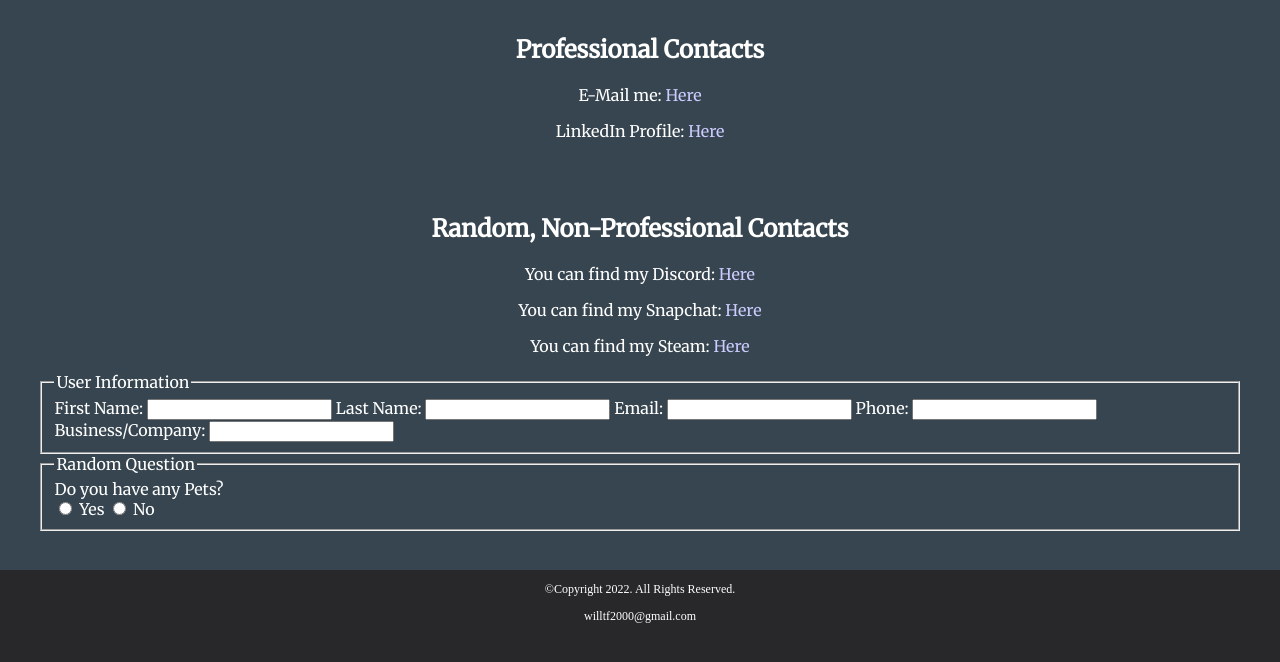
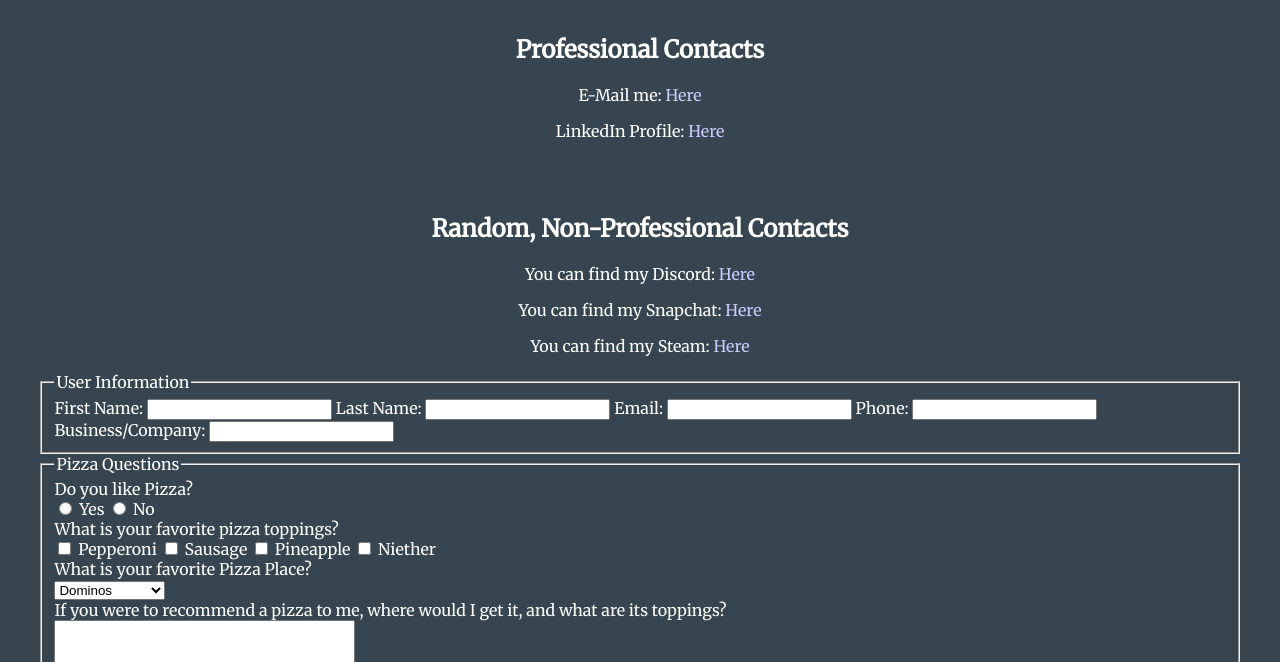
Before and after one commit to BobbyTerence/FinalProject, a plain HTML site: page contact.html in a window 1280 px wide. Shown: the part 290-952 px from the top of the page. Before the commit the page ends 926 px from the top, so only its background shows below. Drawn offline with nearby package versions, Linux system fonts and the light colour scheme.

Commit message:
Finished content for final project

```diff
--- a/contact.html
+++ b/contact.html
@@ -58,7 +58,7 @@
       </div>
 
       <form>
-        <fieldset> <!-- Basic User information -->
+        <fieldset class = "user-info"> <!-- Basic User information -->
           <legend> User Information </legend>
           <label for = "fName"> First Name: </label>
           <input ty[e = "text" id = "fName" name = "fName" required>
@@ -76,14 +76,44 @@
           <input type = "text" name = "busn" id = "busn">
         </fieldset>
 
-        <fieldset class = "random-question">
-          <legend> Random Question </legend>
-          <label for = "pet"> Do you have any Pets? </label> <br>
+        <fieldset class = "pizza-questions">
+          <legend> Pizza Questions </legend>
+          <label for = "pet"> Do you like Pizza? </label> <br>
             <input type = "radio" id = "yes" name = "pet" value = "yes">
-            <label for = "yes"> Yes </label>
+              <label for = "yes"> Yes </label>
             <input type = "radio" id = "no" name = "pet" value = "no">
-            <label fo = "no"> No </label>
+              <label for = "no"> No </label> <br>
+
+          <label for = "pizza-toppings"> What is your favorite pizza toppings? </label> <br>
+            <input type = "checkbox" id = "pepperoni" name = "pizza-toppings" value = "pepperoni">
+              <label for = "pepperoni"> Pepperoni </label>
+            <input type = "checkbox" id = "sausage" name = "pizza-toppings" value = "sausage">
+              <label for = "sausage"> Sausage </label>
+            <input type = "checkbox" id = "pineapple" name = "pizza-toppings" value = "pineapple">
+              <label for = "pineapple"> Pineapple </label>
+            <input type = "checkbox" id = "niether" name = "pizza-toppings" value = "niether">
+              <label for = "niether"> Niether </label> <br>
+
+          <label for = "pizza-place"> What is your favorite Pizza Place? </label> <br>
+            <select name = "pizza-place" id = "pizza-place">
+              <option value = "dominos"> Dominos </option>
+              <option value = "pizza-hut"> Pizza Hut </option>
+              <option value = "little-caesars"> Little Casesars </option>
+              <option value = "imos"> Imo's </option>
+              <option value = "daves-pizza"> Dave's Pizza </option>
+              <option value = "prison-brews"> Prison Brews </option>
+              <option value = "arris"> Arris' Pizza </option>
+              <option value = "papa-murphy's"> Papa Muphy's </option>
+            </select> <br>
+
+          <label for = "pizza-suggestions"> If you were to recommend a pizza to me, where would I get it,
+            and what are its toppings? </label> <br>
+            <textarea id = "pizza-suggestions" name = "pizza-suggestions" rows = "5"
+              cols="35"> </textarea>
         </fieldset>
+
+        <input type = "submit" id = "submit" value = "Submit" class = "btn">
+        <input type = "reset" id = "reset" value = "Reset" class = "btn">
       </form>
 
     </main>
```
